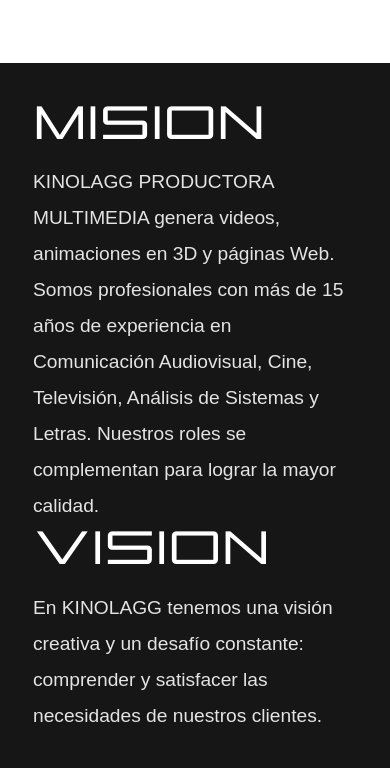
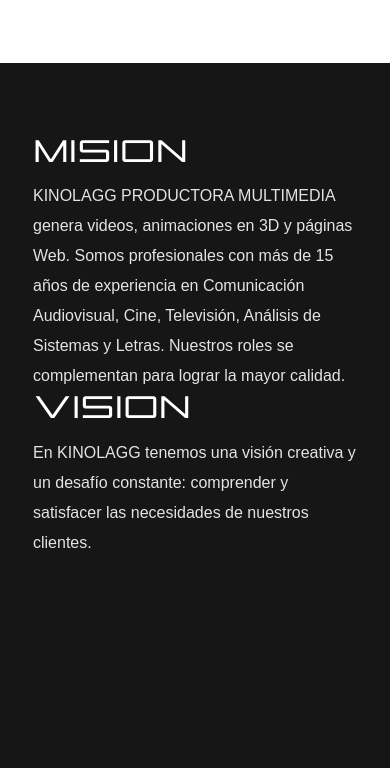
Before and after one commit to JorgeSchelotto/kinolagg, a plain HTML site: page index.html in a window 390 px wide. Shown: the part 4976-5744 px from the top of the page. Drawn offline with nearby package versions, Linux system fonts and the light colour scheme.

Commit message:
Responsive

```diff
--- a/styles/main_styles.css
+++ b/styles/main_styles.css
@@ -1695,18 +1695,18 @@
 Text
 ************/
 #mision_text_container {
-  padding: 10% 5% 35% 5%;
+  padding: 20% 5% 35% 5%;
 }
 
 #mision_title {
   color: white;
   font-family: "bestari";
-  font-size: 3rem;
+  font-size: 2rem;
 }
 
 #mision_text_style {
   font-family: sans-serif;
-  font-size: 1.2rem;
+  font-size: 1rem;
   color: rgb(228, 228, 228);
 }
 
```
